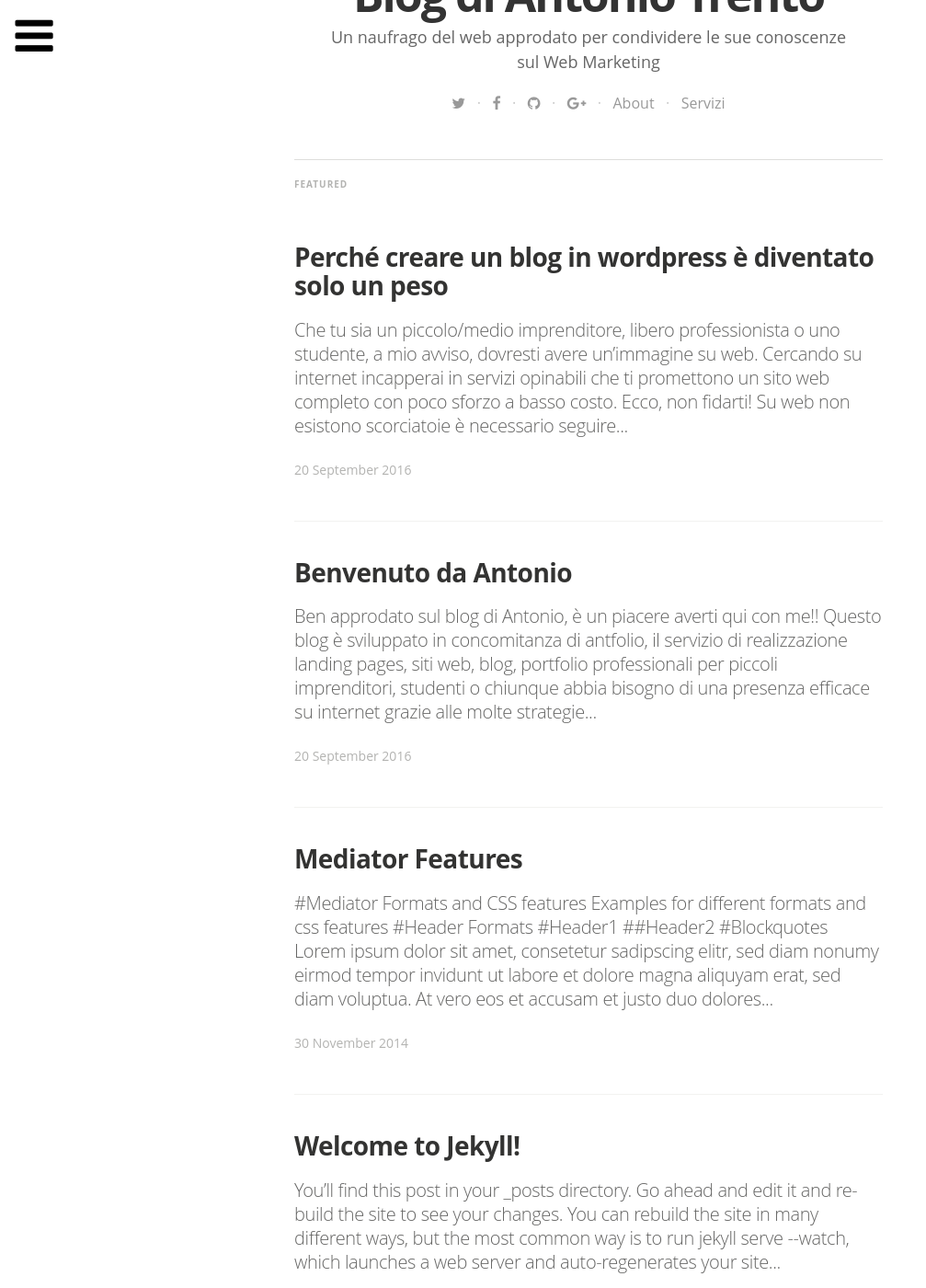
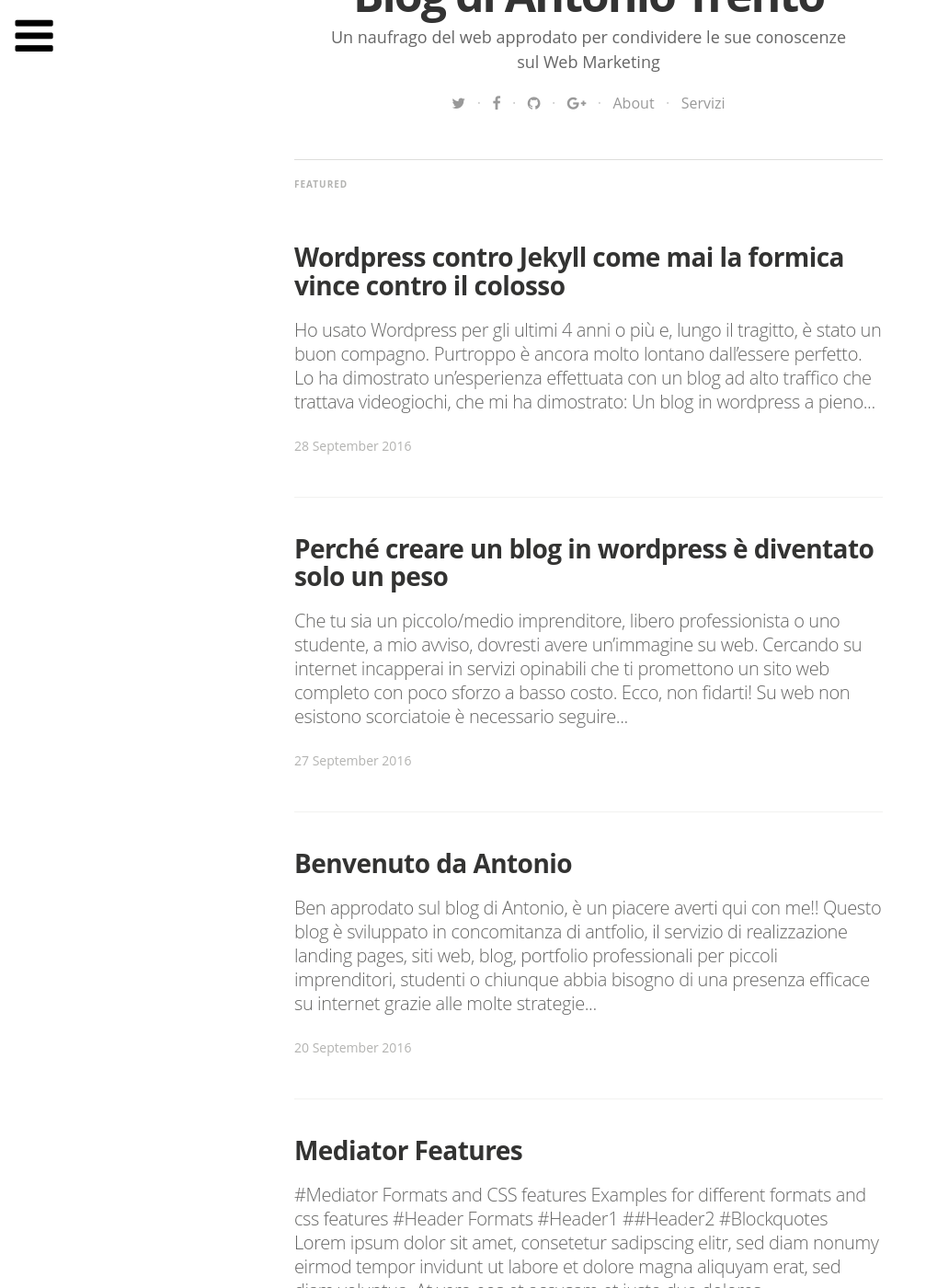
Before and after one commit to lantoniotrento/blogantoniotrento.github.io, a Jekyll site: the page built from index.html, in a window 1280 px wide and 1400 px high, scrolled down 565 px. Shown: the whole window at 92% size, without its empty margins (0-1007 px from the left). Built offline with Jekyll 4.4.1, drawn with Linux system fonts in a browser that asks for light colours; nearby versions of some CDN libraries; some web fonts are replaced; the list of posts is cut into pages by our own code; some of the changed lines change nothing that is shown; some of the changed text lies outside the part shown.

Commit message:
Nuovo post

```diff
--- a/_posts/2016-09-27-wordpress-e-solo-un-peso.markdown
+++ b/_posts/2016-09-27-wordpress-e-solo-un-peso.markdown
@@ -1,7 +1,7 @@
 ---
 layout: post
 title:  "Perché creare un blog in wordpress è diventato solo un peso"
-date:   2016-09-20 21:20:25
+date:   2016-09-27 23:20:25
 categories: feature wordpress
 tags: featured wordpress blog
 image: /assets/article_images/2016-09-20-benvenuto-sul-blog-di-antonio-trento/brown-idea.jpg
--- /dev/null
+++ b/_posts/2016-09-28-wordpress-contro-jekyll.markdown
@@ -0,0 +1,116 @@
+---
+layout: post
+title:  "Wordpress contro Jekyll come mai la formica vince contro il colosso"
+date:   2016-09-28 3:20:25
+categories: feature wordpress
+tags: featured wordpress blog
+image: /assets/article_images/2016-09-20-benvenuto-sul-blog-di-antonio-trento/brown-idea.jpg
+image2: /assets/article_images/2016-09-20-benvenuto-sul-blog-di-antonio-trento/brown-idea-mobile.jpg
+---
+Ho usato Wordpress per gli ultimi 4 anni o più e, lungo il tragitto, è stato un buon compagno. Purtroppo è ancora molto lontano dall'essere perfetto.
+
+>Lo ha dimostrato un'esperienza effettuata con un blog ad alto traffico che trattava videogiochi, che mi ha dimostrato:
+- Un blog in wordpress a pieno carico va molto lento
+- La cache non funziona come dovrebbe
+- Sono stato infettato da malware
+
+Non che non mi sia preparato per questo genere di problemi, ho installato W3 Total Cache, aggiornato l'hosting con un piano adeguato al mio traffico, installati plugin per tutelare la sicurezza del mio sito e seguito alla lettera le "best practice".
+
+*Tutti questi accorgimenti presi hanno giovato al mio blog in wordpress?*
+
+Certo, ma non abbastanza, *i risultati non mi hanno mai soddisfatto appieno guardando i rapporti qualità prezzo*, così quando ho chiuso quel blog ho deciso di rinunciare al vantaggio principale di wordpress, essere in grado di pubblicare contenuti in modo rapido, decidendo di guardare altrove.
+
+*Dopo attente ricerche su web ho scoperto un prodotto interessantissimo: Jekyll.*
+
+## Jekyll è esattamente quello che mi serviva!
+
+Un generatore di **blog statico**. Ciò significa che, invece di installare software lato server costruito con un linguaggio come PHP, è possibile utilizzare la riga di comando sul computer locale che esegue il sito web per generare file statici (HTML, CSS, ecc).
+
+Quindi caricare i file generati da qualsiasi server web e, beh, questo è il tuo blog.
+
+Anche se questo potrebbe semplicemente sembrare una geniale alternativa a WordPress, questo approccio statico ha una serie di vantaggi reali su WordPress.
+
+Parliamone:
+
+## #1 WordPress è eccessivo.
+
+Ad oggi Wordpress è il CMS di gestione contenuti più vasto che ci sia. Puoi fare quasi tutto con esso, da un e-commerce a un piccolo social network. È un ottimo prodotto ma si è evoluto molto più di quel che erano le sue radici e funzioni, e ne possiede troppe molte più di quel che hi bisogno per un semplice blog.
+
+Jekyll, in confronto, è una piattaforma di blogging pura. Per alcuni, questo obiettivo sarà limitante, ma se si desidera creare un sito solo per eseguire un blog, e delle landing page promozionali, Jekyll offre tutto il necessario.
+
+Un esperienza di scrittura è senza pari, poiché il contenuto è costruito con i file Markdown, ed è possibile utilizzare qualsiasi editor di testo per creare i tuoi contenuti, lavorare e testare le modifiche in locale per poi effettuare l'upload delle stesse quando regolate a puntino.
+
+Personalmente, io uso Atom sia per scrivere codice che i miei post, ma qualsiasi altra opzione va bene.
+
+Lo strumento "migliore" dipende sempre dal contesto, dal tipo di progetto da sviluppare, ma, sempre più, penso che una piattaforma più semplice come Jekyll è degno di essere considerata tra le prime opzioni per un blog personale o una struttura di mini siti pubblicitari.
+
+## #2 WordPress fa fatica sotto pressione.
+
+Pochi mesi dopo il lancio di un mio blog, un aumento del traffico ha visto centinaia di persone riversarsi contemporaneamente tra le pagine del mio blog.
+
+Pensavo a questo... Il mio duro lavoro sta dando i suoi frutti! Poi il blog, proprio grazie all'eccessivo traffico, ha crashato e rimasto tale per le successive ore, nelle quali i lettori provavano ad accedere e ricevevano un errore dal mio hosting. Una brutta figura che mi ha fatto apparire come dilettante e fatto sprecare un mucchio di tempo e risorse senza raggiungere i risultati desiderati.
+
+Naturalmente, WordPress non è l'unica applicazione lato server che potrebbe avere problemi quando si riceve una grande quantità di traffico, ma ci sono in giro un bel po' di storie di blog WordPress che vanno in crash proprio nel momento sbagliato - anche con tutte le corrette ottimizzazioni - e non c'è niente di più sciocco di doversi preoccupare di tecnicismi per il  blog quando esso diventa popolare.
+
+Passando a Jekyll, però, questo rischio è inesistente:
+
+Il caricamento di file statici pone una minima quantità di carico su un server. La quantità di carico è quasi imperccettibile. Questo rende molto difficile che il blog vada in crash  (il vostro servizio hosting deve essere proprio di pessima qualità in caso accada).Inoltre puoi ospitare il tuo sito web su Amazon S3 o un altro servizio di cloud hosting rendendo quasi impossibile per il tuo blog un crash dato che le risorse su cloud hosting sono automaticamente scalate in base al carico di lavoro.
+
+Forse il tuo blog non è ancora abbastanza popolare perché vada in crash, oppure entra sistematicamente in crash a picchi di traffico alti e tu non te ne sei mai accorto, ma è sicuramente una cosa poco saggia mettere a repentaglio mesi o anni di lavoro per poi non essere visibile proprio nel momento in cui si ottiene l'attenzione desiderata che è anche l'obiettivo di avere un sito web o blog.
+
+## #3 WordPress è lento.
+
+Le stesse ragioni per le quali WordPress da problemi sotto carico, sono da imputare anche al fatto che è lento: ed è anche normale, perché basa la sua struttura su chiamate di codice e database dinamici.
+Si può riuscire a rendere più veloce wordpress, grazie a delle ottimizzazioni a livello di codice, ma è come cercare di far andare veloce una tartaruga, non è nella sua natura.
+
+Ottimizzare un blog Jekyll, d'altra parte, è facile e puoi:
+
+1. Ospitare la struttura Jekyll su un server nginx
+
+2. Puoi minimizzare il codice HTML e CSS senza appositi plugin il tutto è integrato di default
+
+3. Hai un maggior controllo in fase di progettazione e design oltre ad essere più semplice apportare modifiche  (wordpress ha un buon supporto per quanto riguarda i temi grafici, ma con Jekyll è molto meno laborioso implementare nuovi design)
+
+Ma anche senza alcuna ottimizzazione, già il fatto che i blog Jekyll sono fatti di file statici, è sufficiente per farli caricare più velocemente della maggior parte dei blog WordPress.
+
+Pensa che questo blog, ospitato gratuitamente da github carica a velocità folli per il tipo di hosting e struttura (ha una velocità di caricamento inferiore ad 1 secondo)
+
+## #4 WordPress è un obiettivo sempre più succulento per gli hacker.
+
+Più è popolare un software diventa, più diventa un bersaglio probabile di hacker maleintenzionati. Questo significa che installare il WordPress è una bomba a orologeria e che qualcuno inevitabilmente si divertirà con essa? No.
+
+Nei miei anni di attività posso ricordare solo una falla importante nella storia della sicurezza di wordpress. Ed i problemi seri si presentano solo se non si aggiorna regolarmente il CMS appena uscito gli aggiornamenti. Inoltre con i molti plugin di sicurezza possiamo dire di stare tranquilli.
+
+Detto questo tra lo stare tranquilli ed avere l'assoluta sicurezza io scelgo la seconda perché avere un sito web, magari già popolare, infettato è un'esperienza abbastanza dolorosa per la tua immagine e costosa per il portafoglio se non sei un tecnico oltre al rischio di perdere tutti i tuoi dati se non ti sei prevenuto con un backup.
+
+Detto ciò:
+
+Il vantaggio di Jekyll è che, sul server, sono presenti solo file statici. Non c'è nulla di dinamico che può essere sfruttato per un exploit. Ci sono altri modi in cui un hacker potrebbe entrare nel tuo sito? Sicuro. Ma solo attraverso le onnipresenti minacce di social engineering, come quando qualcuno tenta di ottenere il nome utente e la password per un server. Ma, molto importante, non c'è il rischio che un hacker penetri attraverso un exploit in un plugin scritto male o tramite un problema all'interno di Jekyll.
+
+Se in caso si verifica un attacco, o se c'è ststa una perdita di dati per qualche altra ragione, allora il processo di recupero backup, non potrebbe essere più semplice:
+
+Rigenera il blog sulla tua macchina e upload da locale di nuovo su server.
+
+Se avete bisogno di un nuovo server, allora così sia. Non c'è niente di "pesante" e complicato da spostare come un database, o qualcosa di speciale per installare. Basta pagare per un nuovo server, caricare i file su di esso, modificare il file di config con 2 stringhe dove specifichi gli indirizzi, e il gioco è fatto. Sei tornato in azione!
+
+## #5 Ospitare WordPress è costoso.
+
+Solitamente la soluzione per i problemi di velocità su Wordpress che ho visto finora è quella di pagare di più per il web hosting. Ci sono servizi di hosting che sono appunto dedicate alla soluzione di questi problemi e può portare un livello soddisfacente la qualità e velocità del tuo sito web.
+
+Ma questi servizi hanno un costo. Alcuni sosterranno che "si devono spendere soldi per fare soldi", ma non ha sempre senso questo ragionamento. La non sostenibilità del mio blog sui videogiochi, ad esempio, erano i margini di spesa bassi. Se avessi speso di più in hosting, sarebbe stato molto significativo per il fatturato.
+
+Provando ad ottimizzare al meglio il blog wordpress sono arrivato a poter spendere circa 20 € al mese, ma il blog sarebbe andato ancora in crash all'arrivo di burst di traffico imprevedibili.
+
+Se metto a confronto il vecchio blog con questo mio nuovo, be diciamo, potrei ricevere 10.000 visite nella prossima ora e non farebbe una piega, nonostante utilizzi un hosting da 5 $ mese tramite digital ocean.
+
+Per tagliare ulteriormente i costi, potresti ospitare il tuo blog su Amazon S3. Non solo si scala senza limiti, non importa quanto traffico ricevi, mediamente la maggior parte delle persone spende un paio di dollari per l'hosting con questa soluzione. (Il vantaggio di Digital Ocean Digital è la velocità, per questo costa un po di più.)
+
+## Conclusione
+
+>Wordpress rimane una soluzione valida per un certo tipo di utenza e se hai finito di leggere questo articolo rispondendo a tutti i punti sfavorevoli sopra elencati non valgano il passaggio a Jekyll probabilmente dal tuo punto di vista hai ragione, dovresti continuare ad utilizzare wordpress.
+
+**Non voglio spingere Jekyll per il gusto di farlo.** Tuttavia, credo che un sacco di blogger (e un sacco di lettori di blog) ne gioverebbero molto sia in termini di SEO che in termini di usabilità, velocità e gradevolezza di navigazione del proprio sito passando da un prodotto dinamico ad uno statico.
+
+### *È tutta questione di prospettiva: tipo di progetto, budget e conoscenze tecniche.*
+
+>Se ti è piaciuto l’articolo ti sarei grato se lo condividessi qui sotto, è un piccolo sforzo per te ed un grande aiuto per entrambi perchè mi permetterai di avere un feedback per eventuali nuovi articoli :)
```
